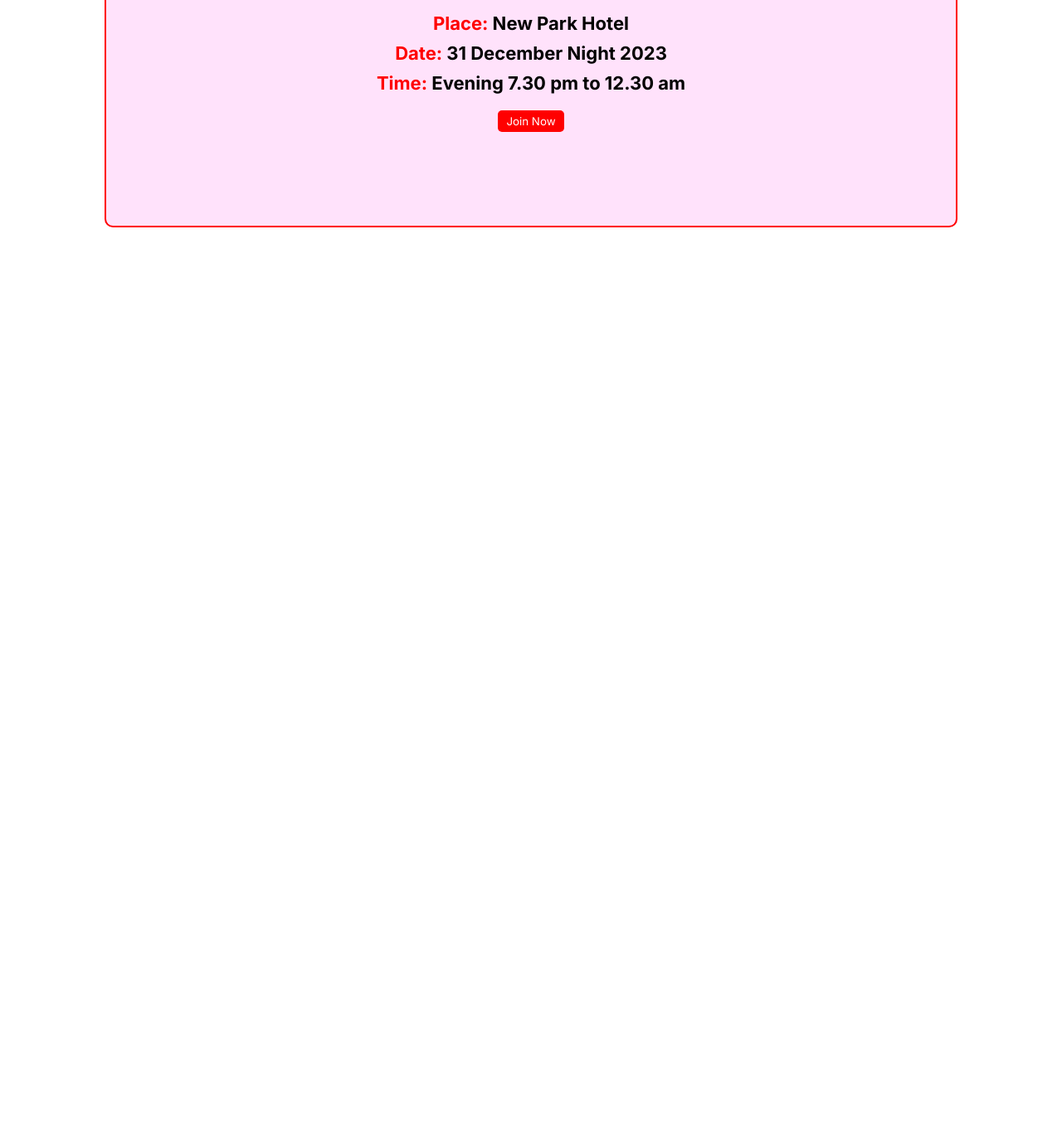
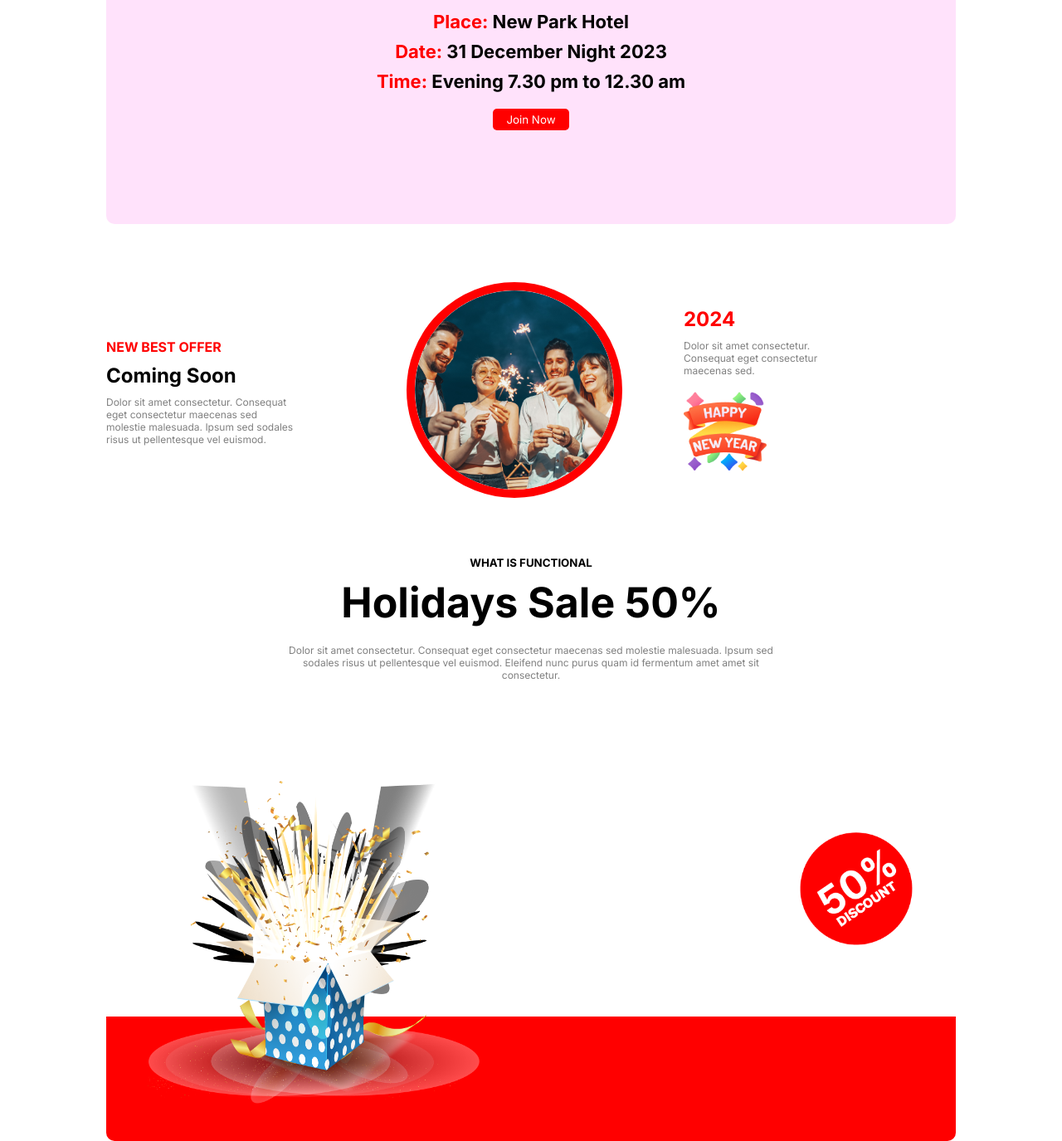
Before and after one commit to Mominulislam1234423/New-year-project, a plain HTML site: page index.html in a window 1280 px wide. Shown: the part 1780-3155 px from the top of the page at 83% size. Before the commit the page ends 2054 px from the top, so only its background shows below. Drawn offline with Linux system fonts and the light colour scheme; a web font is replaced by a local one.

Commit message:
add a discount sload

```diff
--- a/index.html
+++ b/index.html
@@ -48,6 +48,43 @@
             </div>
 
         </section>
+        <section class="new-evant">
+            <div class="evant-contant">
+                <div class="evant-tital">
+                    <h4>NEW BEST OFFER</h4>
+                    <h1>Coming Soon</h1>
+                    <p>Dolor sit amet consectetur. Consequat eget consectetur maecenas sed molestie malesuada. Ipsum sed
+                        sodales risus ut pellentesque vel euismod. </p>
+                </div>
+                <div class="evant-img">
+                    <img height="240" width="240" src="images/Ellipse 1.png" alt="">
+                </div>
+                <div class="evant-discription">
+                    <h1>2024</h1>
+                    <p>Dolor sit amet consectetur. Consequat eget consectetur maecenas sed.</p>
+                    <img height="100" width="100" src="images/Group 96.png" alt="">
+                </div>
+            </div>
+        </section>
+        <section class="holiday-dis">
+            <div class="discount-title">
+                <h5>WHAT IS FUNCTIONAL</h5>
+                <h1> <span>Holidays</span> Sale 50%</h1>
+                <p>Dolor sit amet consectetur. Consequat eget consectetur maecenas sed
+                    molestie malesuada. Ipsum sed sodales risus ut pellentesque vel euismod. Eleifend nunc purus quam id
+                    fermentum amet amet sit consectetur.</p>
+            </div>
+            <div class="discount-img">
+                <img class="gift" height="400px" width="400px" src="images/Group 75.png" alt="">
+                <img class="dic" height="200px" width="200px" src="images/Group 44.png" alt="">
+                <div class="img-bg"></div>
+            </div>
+        </section>
+        <section>
+            <div class="itmes">
+
+            </div>
+        </section>
     </main>
     <footer></footer>
 </body>
--- a/style/style.css
+++ b/style/style.css
@@ -88,39 +88,39 @@
     background-size: 100%;
 }
 
-.card-description h1{
-  font-family: "Merriweather", serif;
+.card-description h1 {
+    font-family: "Merriweather", serif;
     color: white;
     font-size: 50px;
 }
 
-.card-description p{
+.card-description p {
     color: white;
     font-size: 12px;
     margin-top: 10px;
     margin-bottom: 20px;
 }
 
-.card-description span{
+.card-description span {
     color: white;
 }
 
-.card-description{
+.card-description {
     margin-top: 90px
 }
 
-.card{
+.card {
     display: flex;
     justify-content: space-between;
     width: 80%;
 }
 
-.card-img{
+.card-img {
     color: gray;
 }
 
-#contract{
-     width: 80%;
+#contract {
+    width: 80%;
     margin: 0 auto;
     margin-top: 70px;
     height: 380px;
@@ -129,28 +129,135 @@
     align-items: center;
     flex-direction: column;
     border-radius: 10px;
-    border: 2px solid red;
     background-color: #ffa8f254;
     text-align: center;
 }
 
-.contract p{
+.contract p {
     font-family: "Inter", sans-serif;
     margin-top: 10px;
     font-weight: bold;
     font-size: 22px;
 }
 
-.contract p span{
+.contract p span {
     color: red;
 }
 
-.contract button{
+.contract button {
     background-color: #FF0000;
-    padding: 5px 10px ;
+    padding: 5px 16px;
     color: white;
     font-family: "Inter", sans-serif;
     margin-top: 20px;
     border: none;
     border-radius: 5px;
+    cursor: pointer;
 }
+
+.new-evant {
+    width: 80%;
+    margin: 0 auto;
+    margin-top: 70px;
+    height: 260px;
+}
+
+.evant-contant {
+    display: flex;
+    justify-content: space-between;
+    align-items: center;
+    text-align: center;
+    font-family: "Inter", sans-serif;
+}
+
+.evant-tital {
+    width: 33%;
+    text-align: left;
+}
+
+.evant-tital h4 {
+    color: #FF0000;
+    margin-bottom: 10px;
+}
+
+.evant-tital p {
+    color: gray;
+    font-size: 12px;
+    margin-top: 10px;
+    width: 70%;
+}
+
+
+.evant-img {
+    width: 33%;
+    margin-right: 20px;
+}
+
+.evant-img img {
+    border: 16px solid white;
+    border: 10px solid red;
+    border-radius: 100%
+}
+
+.evant-discription {
+    width: 33%;
+    text-align: left;
+    margin-left: 20px;
+}
+
+.evant-discription h1 {
+    color: red;
+    margin-bottom: 10px;
+}
+
+.evant-discription p {
+    color: gray;
+    font-size: 12px;
+    margin-bottom: 16px;
+    width: 50%;
+}
+
+.holiday-dis {
+    width: 80%;
+    margin: 0 auto;
+    margin-top: 70px;
+    height: 400px;
+    padding-bottom: 200px;
+}
+.discount-title{
+    text-align: center;
+    font-family: "Inter", sans-serif;
+}
+
+.discount-title h1{
+    font-size: 50px;
+    margin-top: 10px;
+    margin-bottom: 10px;
+}
+
+.discount-title p{
+    width: 60%;
+    margin: 0 auto;
+    color: gray;
+    font-size: 12px;
+    margin-top: 20px;
+}
+
+.img-bg{
+    width: 100%;
+    height: 150px;
+    background-color: red;
+    border-radius: 0px 0px 10px 10px;
+}
+
+.gift{
+    position: relative;
+    top: 120px;
+    left: 50px;
+}
+
+.dic{
+    position: relative;
+    left: 400px;
+    top: -50px;
+}
```
